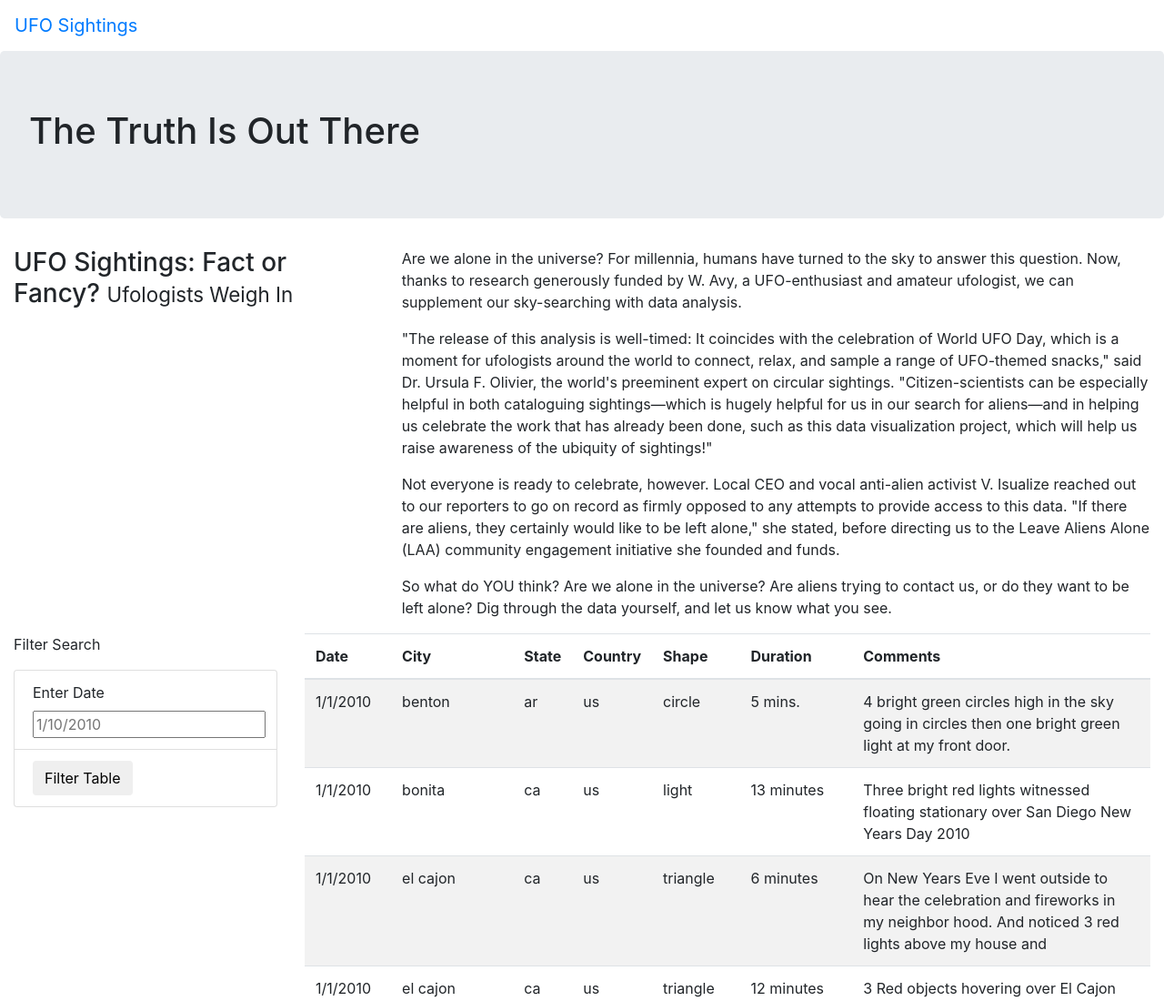
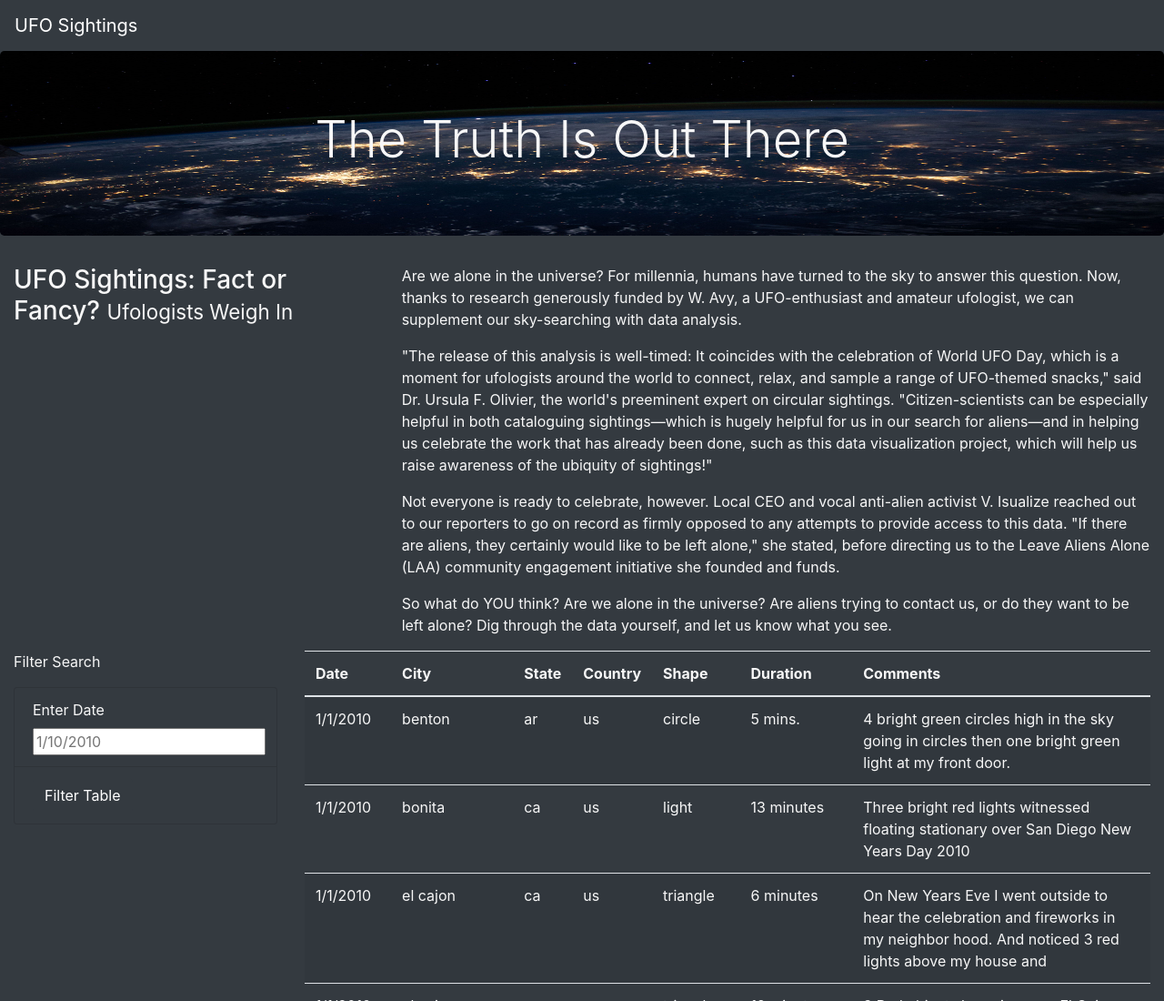
Before and after one commit to vyu821/UFOs, a plain HTML site: page index.html in a window 1280 px wide. Shown: the top 1100 px of the page at 91% size. Drawn offline with nearby package versions, Linux system fonts and the light colour scheme.

Commit message:
added dark styles to index.html and style.css

```diff
--- a/index.html
+++ b/index.html
@@ -17,12 +17,12 @@
     <link rel='stylesheet' href='static/css/style.css'>
 
 </head>
-<body>
+<body class='bg-dark'>
     <!-- wrapper class groups elements and specifies the styling in our stylesheet -->
     <div class='wrapper'>
 
         <!-- navigation bar -->
-        <nav class='navbar navbar-expand-lg'>
+        <nav class='navbar navbar-dark bg-dark navbar-expand-lg'>
 
             <!-- navbar-brand is part of bootstrap, href points to index.html so page will load default table when link is clicked -->
             <a class='navbar-brand' href='index.html'>UFO Sightings</a>
@@ -30,7 +30,7 @@
 
         <!-- header -->
         <div class='jumbotron'>
-            <h1>The Truth Is Out There</h1>
+            <h1 class='display-4'>The Truth Is Out There</h1>
         </div>
 
         <!-- article title and paragraph -->
@@ -74,15 +74,15 @@
                 <div class='col-md-3'>
 
                     <!-- filter title -->
-                    <form>
+                    <form class='bg-dark'>
                         <p>Filter Search</p>
                     </form>
 
                     <!-- list for the input and button -->
-                    <ul class='list-group'>
+                    <ul class='list-group bg-dark'>
 
                         <!-- list for the date input field -->
-                        <li class='list-group-item'>
+                        <li class='list-group-item bg-dark'>
 
                             <!-- label for the input box -->
                             <label for='date'>Enter Date</label>
@@ -90,8 +90,8 @@
                         </li>
 
                         <!-- button -->
-                        <li class='list-group-item'>
-                            <button id='filter-btn' type='button' class='btn btn-default'>Filter Table</button>
+                        <li class='list-group-item bg-dark'>
+                            <button id='filter-btn' type='button' class='btn btn-dark'>Filter Table</button>
                         </li>
                     </ul>
                 </div>
--- a/static/css/style.css
+++ b/static/css/style.css
@@ -0,0 +1,11 @@
+body {
+
+    color: #f7f7f7;
+}
+
+/* styles only the jumbotron class, import image from file path*/
+.jumbotron {
+    background-image: url('../images/nasa.jpg');
+    background-size: 100% 100%;
+    text-align: center;
+}
```
Also changed, not shown: static/images/nasa.jpg (added).
